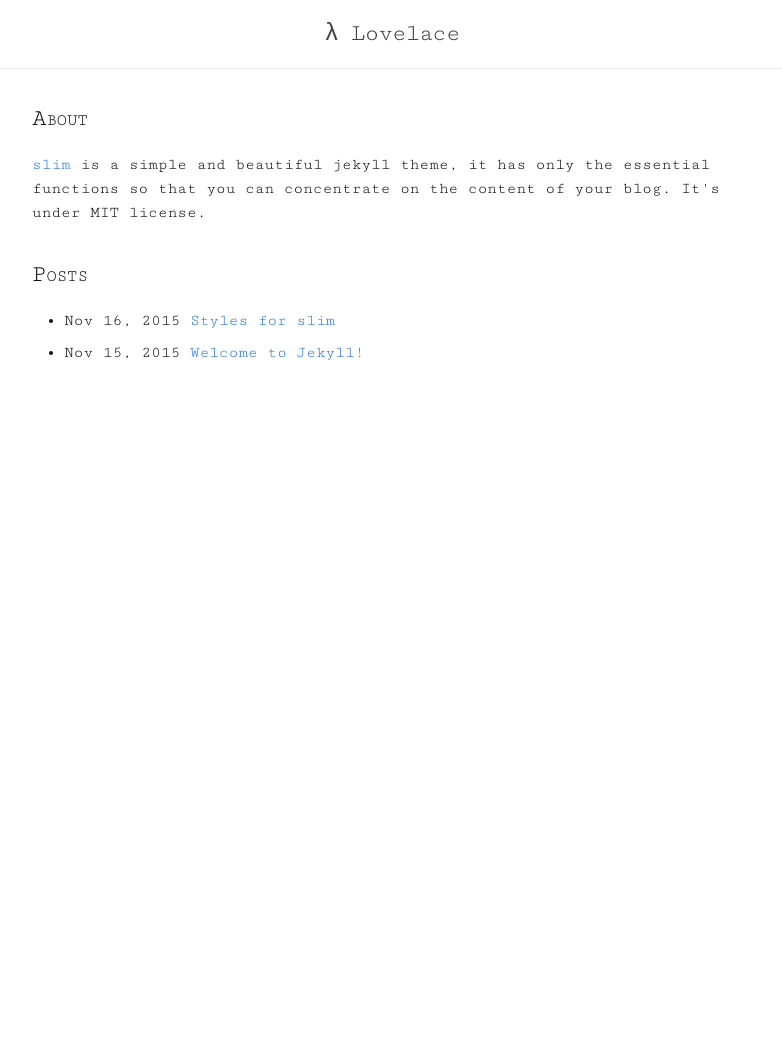
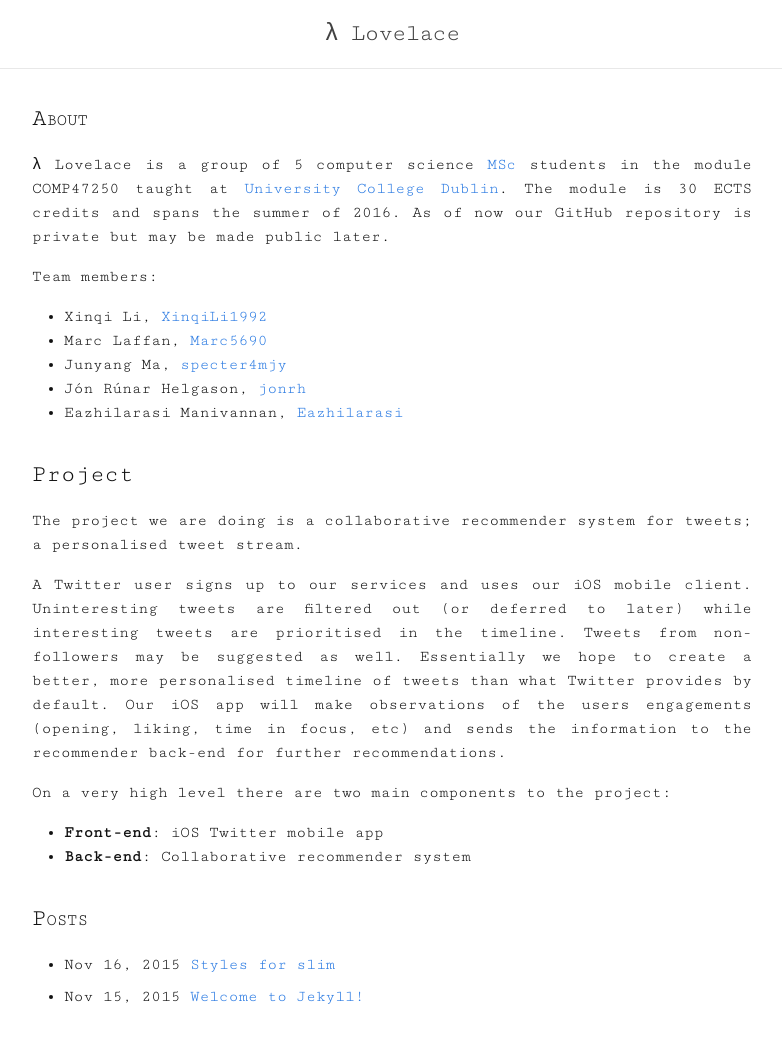
Before and after one commit to jonrh/github-pages-test, a Jekyll site: the page built from index.html, in a window 1280 px wide. Shown: the whole page, without its empty margins (248-1030 px from the left). Built offline with Jekyll 4.4.1, drawn with Linux system fonts in a browser that asks for light colours; before the commit the page ends 900 px from its top, so only the background shows below that.

Commit message:
Think I got the hang of Jekyll, still lot to learn

```diff
--- a/_sass/_base.scss
+++ b/_sass/_base.scss
@@ -17,6 +17,7 @@ body {
     font: $base-font-weight #{$base-font-size}/#{$base-line-height} $base-font-family;
     color: $text-color;
     background-color: $background-color;
+    text-align: justify;
 }
 
 
--- a/index.html
+++ b/index.html
@@ -4,7 +4,38 @@ layout: default
 <div class="home">
 	<section>
 		<h2 class="smallcap">about</h2>
-		<p><a href="https://github.com/syaning/slim">slim</a> is a simple and beautiful jekyll theme, it has only the essential functions so that you can concentrate on the content of your blog. It's under MIT license.</p>
+		<p>
+			λ Lovelace is a group of 5 computer science <a href="https://www.cs.ucd.ie/PostgraduateProgrammes/MSc_Negotiated_Learning/">MSc</a> students in the module COMP47250 taught at <a href="http://www.ucd.ie/">University College Dublin</a>. The module is 30 ECTS credits and spans the summer of 2016. As of now our GitHub repository is private but may be made public later.
+		</p>
+		<p>
+			Team members:
+			<ul>
+				<li>Xinqi Li, <a href="https://github.com/XinqiLi1992">XinqiLi1992</a></li>
+				<li>Marc Laffan, <a href="https://github.com/Marc5690">Marc5690</a></li>
+				<li>Junyang Ma, <a href="https://github.com/specter4mjy">specter4mjy</a></li>
+				<li>Jón Rúnar Helgason, <a href="https://github.com/jonrh">jonrh</a></li>
+				<li>Eazhilarasi Manivannan, <a href="https://github.com/Eazhilarasi">Eazhilarasi</a></li>
+			</ul>
+		</p>
+	</section>
+	<section>
+		<h2 class="smallcaps">Project</h2>
+		<p>
+			The project we are doing is a collaborative recommender system for tweets; a personalised tweet stream.
+		</p>
+
+		<p>
+			A Twitter user signs up to our services and uses our iOS mobile client. Uninteresting tweets are filtered out (or deferred to later) while interesting tweets are prioritised in the timeline. Tweets from non-followers may be suggested as well. Essentially we hope to create a better, more personalised timeline of tweets than what Twitter provides by default. Our iOS app will make observations of the users engagements (opening, liking, time in focus, etc) and sends the information to the recommender back-end for further recommendations.
+		</p>
+
+		<p>
+			On a very high level there are two main components to the project:
+
+			<ul>
+				<li><strong>Front-end</strong>: iOS Twitter mobile app</li>
+				<li><strong>Back-end</strong>: Collaborative recommender system</li>
+			</ul>
+		</p>
 	</section>
 	<section>
 		<h2 class="smallcap">posts</h2>
```
